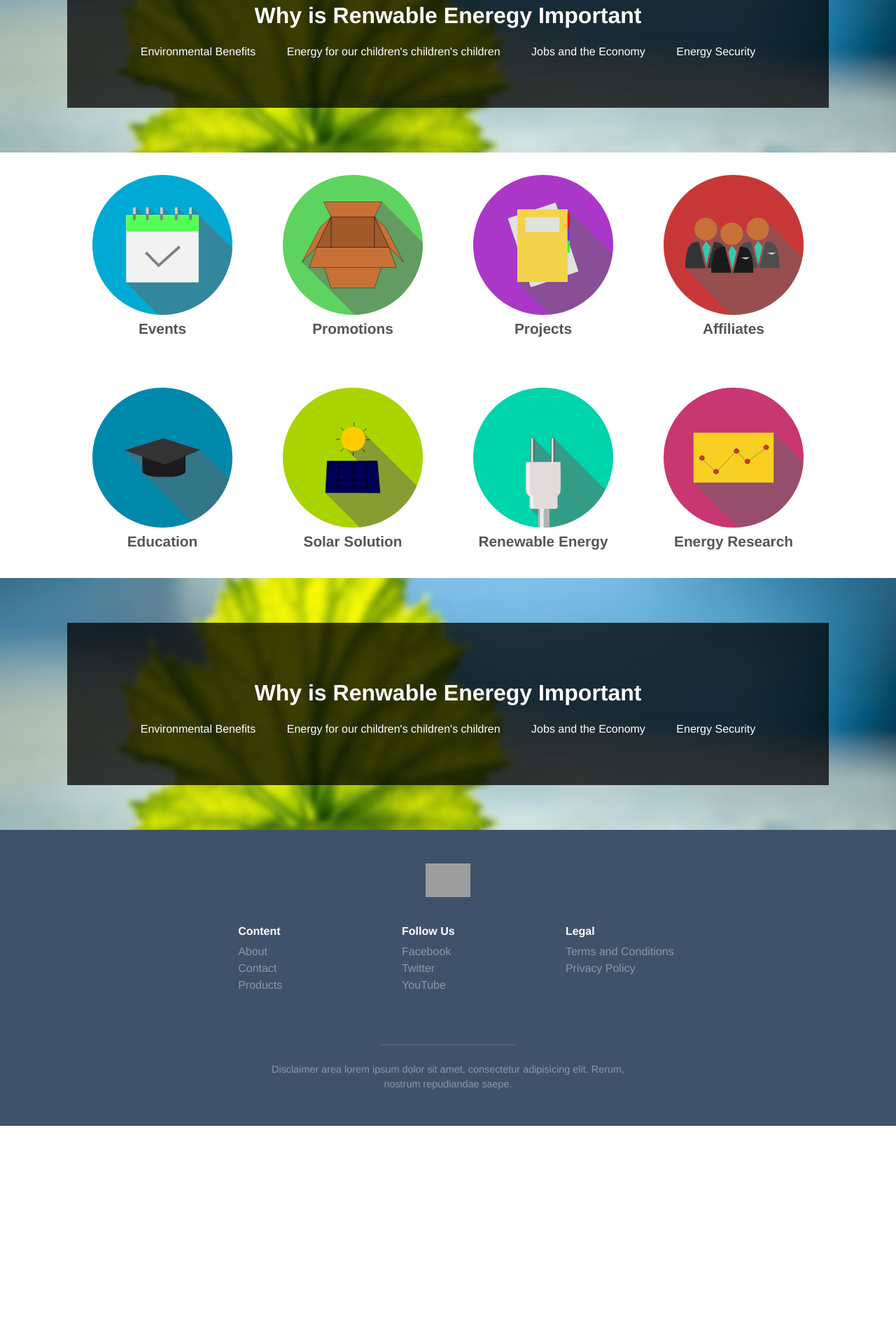
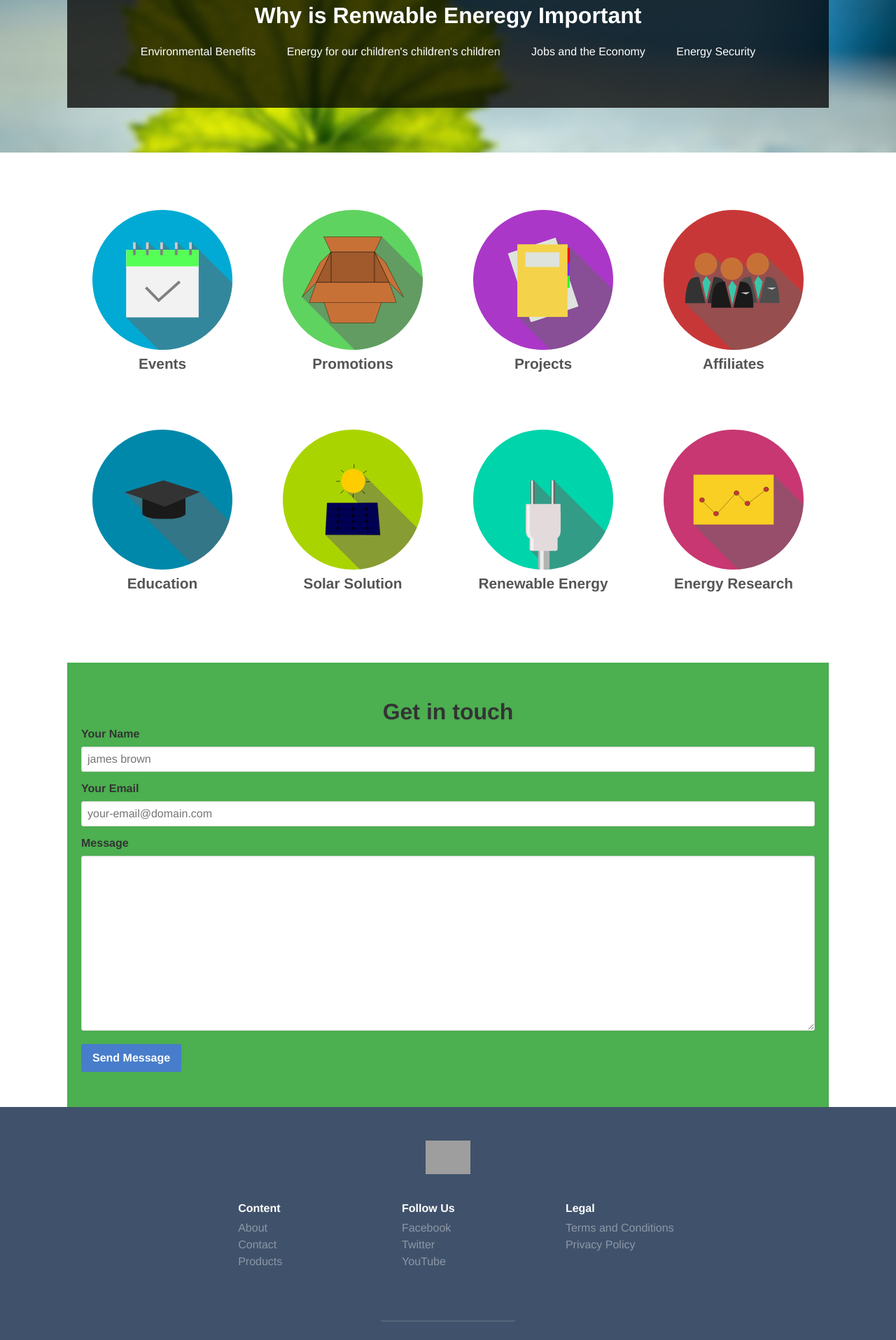
Before and after one commit to kerrongordon/gottem, a Jekyll site: the page built from index.html, in a window 1280 px wide. Shown: the part 1319-3234 px from the top of the page at 70% size. Built offline with Jekyll 4.4.1, drawn with Linux system fonts in a browser that asks for light colours; nearby versions of some CDN libraries; before the commit the page ends 2928 px from its top, so only the background shows below that; grey boxes are pictures that could not be loaded.

Commit message:
added contact

```diff
--- /dev/null
+++ b/_includes/contact.html
@@ -0,0 +1,26 @@
+<div class="page-contact">
+      <div class="wrapper">
+          <h2 class="section-title">Get in touch</h2>
+
+        <form class="main-form" action="//forms.brace.io/gsetricaribbean@gmail.com" method="POST">
+
+          <div class="form-group cname">
+            <label>Your Name</label>
+            <input type="text" name="name" class="form-control" required="" placeholder="james brown" onfocus="this.placeholder = ''" onblur="this.placeholder = 'james brown'">
+          </div>
+
+          <div class="form-group cemail">
+            <label>Your Email</label>
+            <input type="email" id="email" name="_replyto" required="" placeholder="your-email@domain.com" onfocus="this.placeholder = ''" onblur="this.placeholder = 'your-email@domain.com'">
+          </div>
+
+          <div class="form-group">
+            <label>Message</label>
+            <textarea type="text" name="message" class="form-control" required=""></textarea>
+          </div>
+
+            <input type="submit" value="Send Message">
+        </form>
+
+      </div>
+  </div>
--- a/_layouts/home.html
+++ b/_layouts/home.html
@@ -15,7 +15,7 @@
     {% include griditem.html %}
 
 
-    {% include hero.html subherotitle="Why is Renwable Eneregy Important" bg="reimportant-bg.jpg" l1="Environmental Benefits" l2="Energy for our children's children's children" l3="Jobs and the Economy" l4="Energy Security" subh1bg="background: rgba(0, 0, 0, 0.75)" %}
+      {% include contact.html %}
 
     {% include footer.html %}
 
--- /dev/null
+++ b/assets/_sass/elements/_contact.scss
@@ -0,0 +1,17 @@
+.page-contact {
+    @include outer-container;
+    background: #4caf50;
+    padding: 50px 20px;
+
+    .section-title {
+        text-align: center;
+    }
+
+    .main-form {
+        @include span-columns(12);
+
+        textarea {
+            height: 250px;
+        }
+    }
+}
--- a/assets/_sass/elements/_griditem.scss
+++ b/assets/_sass/elements/_griditem.scss
@@ -19,12 +19,14 @@
   $grid-item-color: #555;
   $grid-item-height: 19em;
   @include outer-container;
+  margin-top: 50px;
+  margin-bottom: 50px;
 
   @include clearfix;
 
   .grid-item {
     @include transition (all 0.2s ease-in-out);
-    height: $grid-item-height;
+    height: auto;
     //background: $grid-item-background;
     width: 100%;
     overflow: hidden;
@@ -35,6 +37,10 @@
     border-left: $grid-item-border-size /2 solid transparent; //$grid-items-background;
     border-right: $grid-item-border-size /2 solid transparent; //$grid-items-background;
     text-align: center;
+
+      &:hover {
+        background-color: #ccc;
+      }
 
 
     @include media($medium-screen) {
--- a/assets/_sass/elements/_index.scss
+++ b/assets/_sass/elements/_index.scss
@@ -3,5 +3,6 @@
     "hero",
     "intro",
     "griditem",
+    "contact",
     "footer"
 ;
```
Also changed, not shown: _includes/hero.html (+5 -5 lines), assets/img/bg/greenbg.jpg (added), assets/img/icons/Classification.svg (added), assets/img/icons/Purpose.svg (added).
